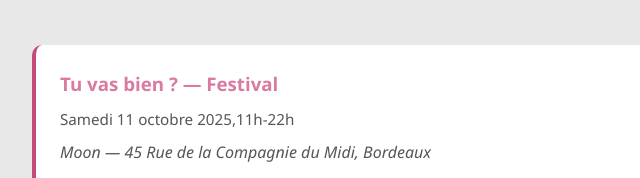
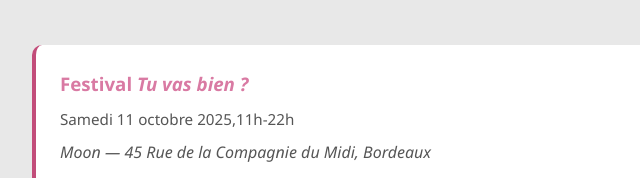
Before and after one commit to Nam-Phuong/nam-phuong.github.io, a plain HTML site: page index.html in a window 1280 px wide. Shown: the part 1998-2176 px from the top of the page, 208-848 px from the left. Drawn offline with Linux system fonts and the light colour scheme.

Commit message:
Update index.html

```diff
--- a/index.html
+++ b/index.html
@@ -500,7 +500,7 @@
         <div class="event-list">
             <!-- À venir -->
             <div class="event">
-                <h3>Tu vas bien ? — Festival</h3>
+                <h3>Festival <i>Tu vas bien ?</i></h3>
                 <div class="event-date">Samedi 11 octobre 2025,11h-22h</div>
                 <div class="event-location">Moon — 45 Rue de la Compagnie du Midi, Bordeaux</div>
                 <p>Venez découvrir le bodypainting lors d'un atelier collectif dans un cadre doux et bienveillant dans le cadre d'un festival qui change les regards sur la santé mentale à travers l’art et la culture.</p>
```
